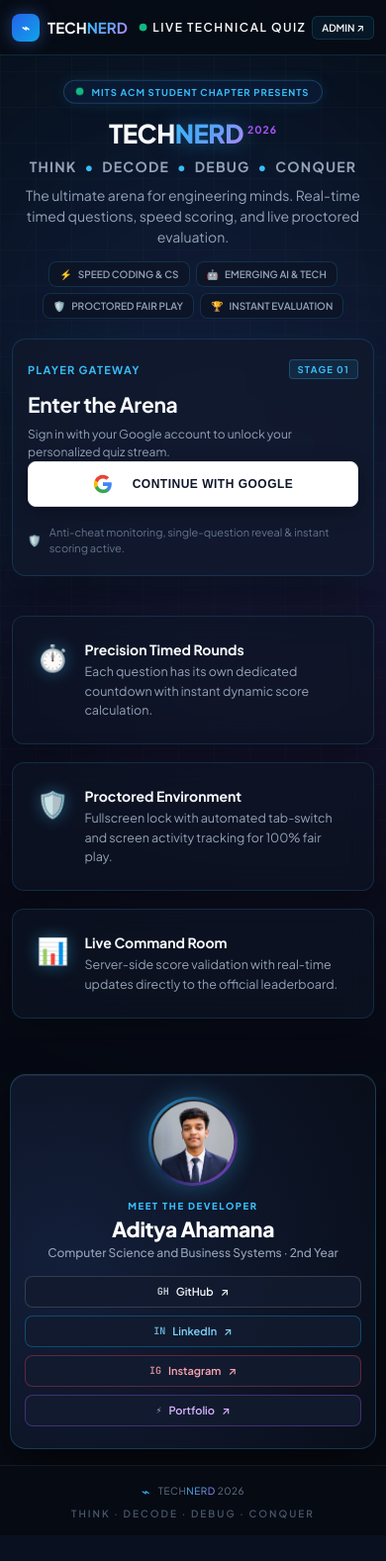
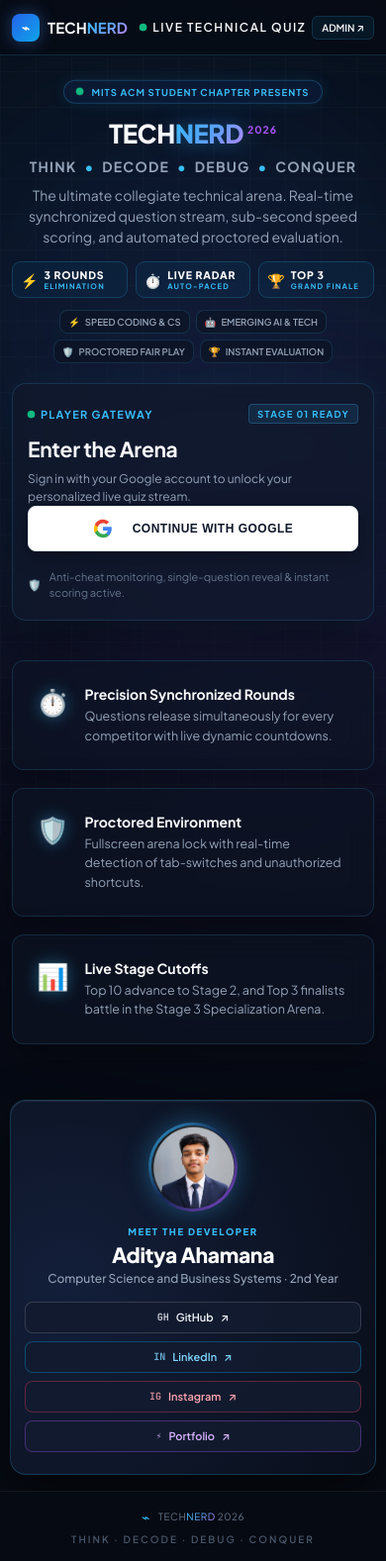
Before and after one commit to adityaahamana18/TechNerdAcm, a Flask app: page / in a window 390 px wide. Shown: the whole page at 99% size. Before the commit the page ends 1551 px from the top, so only its background shows below. Run offline with Flask 3, Linux system fonts and the light colour scheme; some libraries are stand-ins or nearby versions.

Commit message:
Enhance home page layout, mobile responsiveness, and professional tech capsules

```diff
--- a/static/style.css
+++ b/static/style.css
@@ -314,12 +314,66 @@ footer {
   margin: 12px auto 0;
 }
 
+/* Quick Live Stat Capsule Bar */
+.hero-live-stats-bar {
+  display: flex;
+  justify-content: center;
+  align-items: center;
+  gap: 14px;
+  margin: 22px auto 0;
+  max-width: 600px;
+  flex-wrap: wrap;
+}
+
+.stat-capsule {
+  display: flex;
+  align-items: center;
+  gap: 10px;
+  background: rgba(14, 165, 233, 0.06);
+  border: 1px solid rgba(56, 189, 248, 0.2);
+  border-radius: 12px;
+  padding: 8px 16px;
+  backdrop-filter: blur(10px);
+  transition: all 0.25s cubic-bezier(0.16, 1, 0.3, 1);
+}
+
+.stat-capsule:hover {
+  border-color: rgba(56, 189, 248, 0.5);
+  background: rgba(14, 165, 233, 0.12);
+  transform: translateY(-2px);
+  box-shadow: 0 8px 20px rgba(56, 189, 248, 0.15);
+}
+
+.capsule-icon {
+  font-size: 16px;
+}
+
+.capsule-text {
+  text-align: left;
+}
+
+.capsule-text strong {
+  display: block;
+  font-size: 12px;
+  font-weight: 800;
+  letter-spacing: 0.8px;
+  color: #ffffff;
+}
+
+.capsule-text small {
+  display: block;
+  font-size: 9px;
+  font-weight: 700;
+  letter-spacing: 1.2px;
+  color: var(--cyan);
+}
+
 .hero-tags {
   display: flex;
   justify-content: center;
   gap: 10px;
   flex-wrap: wrap;
-  margin-top: 24px;
+  margin-top: 18px;
 }
 
 .hero-tag-item {
@@ -1855,14 +1909,36 @@ input:focus, textarea:focus, select:focus {
     margin-top: 10px;
     padding: 0 6px;
   }
+  .hero-live-stats-bar {
+    gap: 8px;
+    margin: 14px auto 0;
+    width: 100%;
+  }
+  .stat-capsule {
+    flex: 1;
+    min-width: 90px;
+    padding: 6px 8px;
+    gap: 6px;
+    border-radius: 9px;
+  }
+  .capsule-icon {
+    font-size: 14px;
+  }
+  .capsule-text strong {
+    font-size: 10.5px;
+  }
+  .capsule-text small {
+    font-size: 7.5px;
+  }
+
   .hero-tags {
     gap: 6px;
-    margin-top: 14px;
+    margin-top: 12px;
   }
   .hero-tag-item {
-    font-size: 10px;
-    padding: 6px 10px;
-    gap: 6px;
+    font-size: 9.5px;
+    padding: 5px 8px;
+    gap: 5px;
   }
 
   /* Join card & Quiz card */
--- a/templates/index.html
+++ b/templates/index.html
@@ -15,8 +15,33 @@
     </p>
 
     <p class="hero-copy">
-      The ultimate arena for engineering minds. Real-time timed questions, speed scoring, and live proctored evaluation.
+      The ultimate collegiate technical arena. Real-time synchronized question stream, sub-second speed scoring, and automated proctored evaluation.
     </p>
+
+    <!-- Quick Stat Highlights Pill Bar on Mobile & Desktop -->
+    <div class="hero-live-stats-bar">
+      <div class="stat-capsule">
+        <span class="capsule-icon">⚡</span>
+        <div class="capsule-text">
+          <strong>3 ROUNDS</strong>
+          <small>ELIMINATION</small>
+        </div>
+      </div>
+      <div class="stat-capsule">
+        <span class="capsule-icon">⏱️</span>
+        <div class="capsule-text">
+          <strong>LIVE RADAR</strong>
+          <small>AUTO-PACED</small>
+        </div>
+      </div>
+      <div class="stat-capsule">
+        <span class="capsule-icon">🏆</span>
+        <div class="capsule-text">
+          <strong>TOP 3</strong>
+          <small>GRAND FINALE</small>
+        </div>
+      </div>
+    </div>
 
     <div class="hero-tags">
       <div class="hero-tag-item"><span>⚡</span> SPEED CODING & CS</div>
@@ -29,12 +54,15 @@
   <!-- Join Arena Card -->
   <section class="join-card panel modern-glass">
     <div class="section-kicker">
-      <span>PLAYER GATEWAY</span>
-      <span class="kicker-pill">STAGE 01</span>
+      <span style="display:flex; align-items:center; gap:6px;">
+        <span class="live-dot"></span>
+        PLAYER GATEWAY
+      </span>
+      <span class="kicker-pill">STAGE 01 READY</span>
     </div>
 
     <h2>Enter the Arena</h2>
-    <p class="muted">Sign in with your Google account to unlock your personalized quiz stream.</p>
+    <p class="muted">Sign in with your Google account to unlock your personalized live quiz stream.</p>
 
     <!-- Firebase Google Sign-In Section -->
     <div id="firebaseAuthSection" class="auth-action-area">
@@ -91,8 +119,8 @@
     <div class="feature-box panel">
       <div class="f-icon">⏱️</div>
       <div class="f-content">
-        <b>Precision Timed Rounds</b>
-        <p>Each question has its own dedicated countdown with instant dynamic score calculation.</p>
+        <b>Precision Synchronized Rounds</b>
+        <p>Questions release simultaneously for every competitor with live dynamic countdowns.</p>
       </div>
     </div>
 
@@ -100,15 +128,15 @@
       <div class="f-icon">🛡️</div>
       <div class="f-content">
         <b>Proctored Environment</b>
-        <p>Fullscreen lock with automated tab-switch and screen activity tracking for 100% fair play.</p>
+        <p>Fullscreen arena lock with real-time detection of tab-switches and unauthorized shortcuts.</p>
       </div>
     </div>
 
     <div class="feature-box panel">
       <div class="f-icon">📊</div>
       <div class="f-content">
-        <b>Live Command Room</b>
-        <p>Server-side score validation with real-time updates directly to the official leaderboard.</p>
+        <b>Live Stage Cutoffs</b>
+        <p>Top 10 advance to Stage 2, and Top 3 finalists battle in the Stage 3 Specialization Arena.</p>
       </div>
     </div>
   </section>
```
